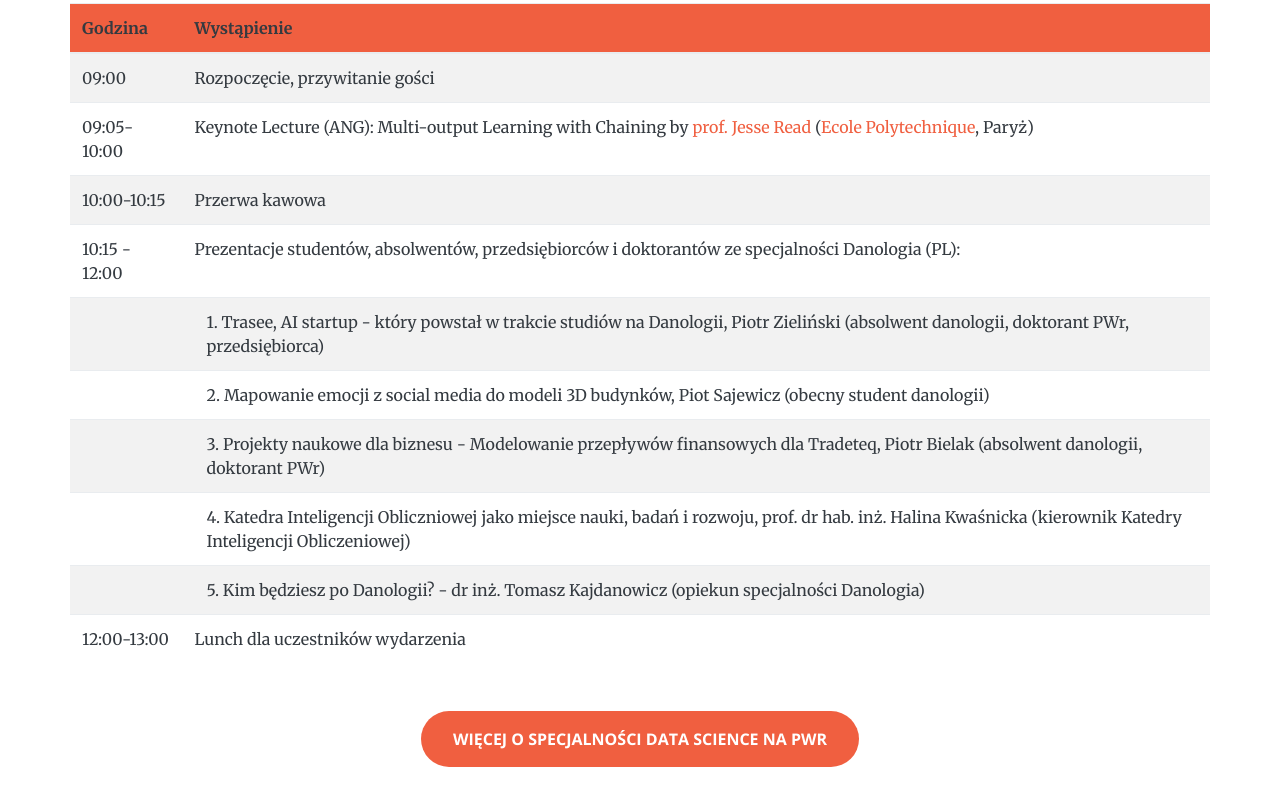
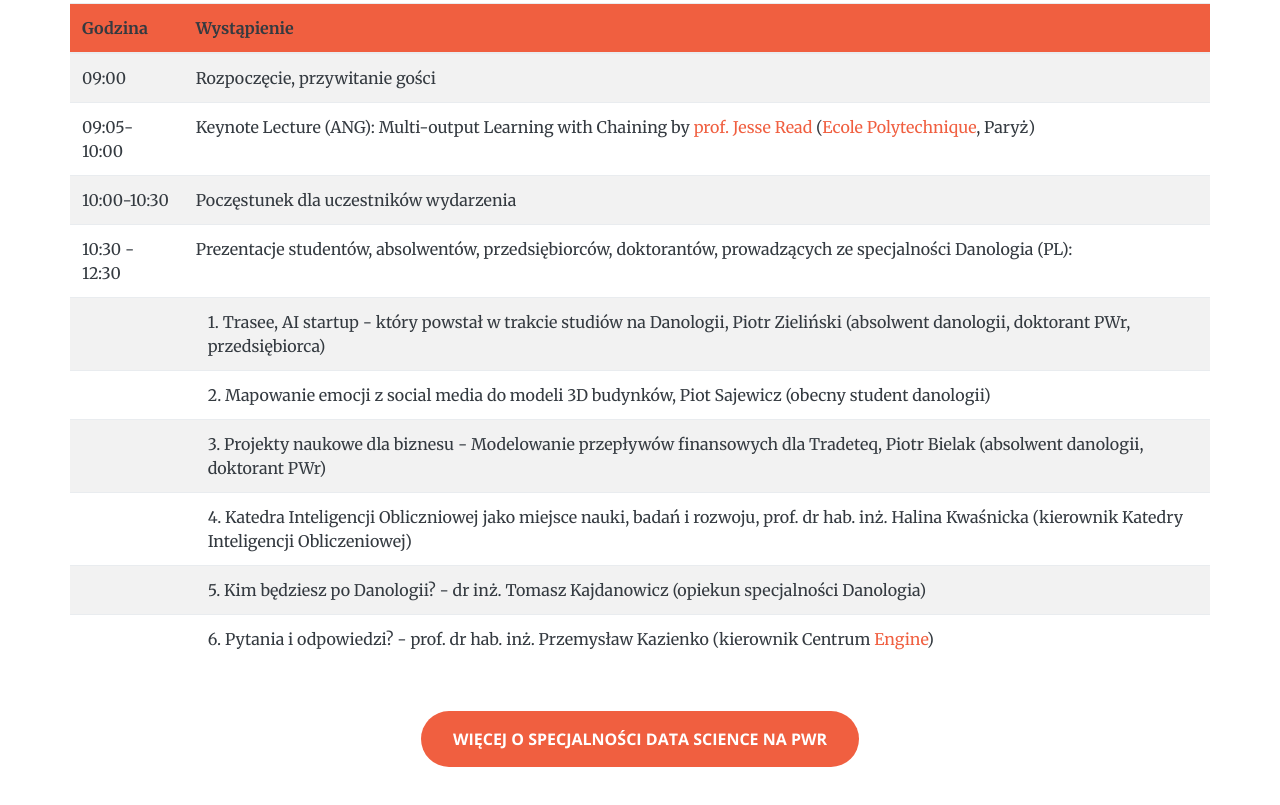
Before and after one commit to pwr-ai/AIDayWeb, a website: page index.html in a window 1280 px wide. Shown: the part 3945-4750 px from the top of the page. Drawn offline with nearby package versions, Linux system fonts and the light colour scheme.

Commit message:
2019 update

```diff
--- a/index.html
+++ b/index.html
@@ -244,12 +244,12 @@
                         <td>Keynote Lecture (ANG): Multi-output Learning with Chaining by <a href="https://jmread.github.io/">prof. Jesse Read</a> (<a href="https://www.lix.polytechnique.fr/">Ecole Polytechnique</a>, Paryż)</td>
                     </tr>
                     <tr>
-                        <td>10:00-10:15</td>
-                        <td>Przerwa kawowa</td>
+                        <td>10:00-10:30</td>
+                        <td>Poczęstunek dla uczestników wydarzenia</td>
                     </tr>
                     <tr>
-                        <td>10:15 - 12:00</td>
-                        <td>Prezentacje studentów, absolwentów, przedsiębiorców i doktorantów ze specjalności Danologia (PL):</td>
+                        <td>10:30 - 12:30</td>
+                        <td>Prezentacje studentów, absolwentów, przedsiębiorców, doktorantów, prowadzących ze specjalności Danologia (PL):</td>
                     </tr>
                     <tr>
                     	<td></td>
@@ -268,9 +268,9 @@
                         <td></td>
                         <td style="padding-left: 1.5em;">5. Kim będziesz po Danologii? - dr inż. Tomasz Kajdanowicz (opiekun specjalności Danologia)</td>
                     </tr>
-                    <tr>
-                        <td>12:00-13:00</td>
-                        <td>Lunch dla uczestników wydarzenia</td>
+                    </tr>
+                        <td></td>
+                    <td style="padding-left: 1.5em;">6. Pytania i odpowiedzi? - prof. dr hab. inż. Przemysław Kazienko (kierownik Centrum <a href="http://engine.pwr.wroc.pl/pl/">Engine</a>)</td>
                     </tr>
                     </tbody>
                 </table>
```
